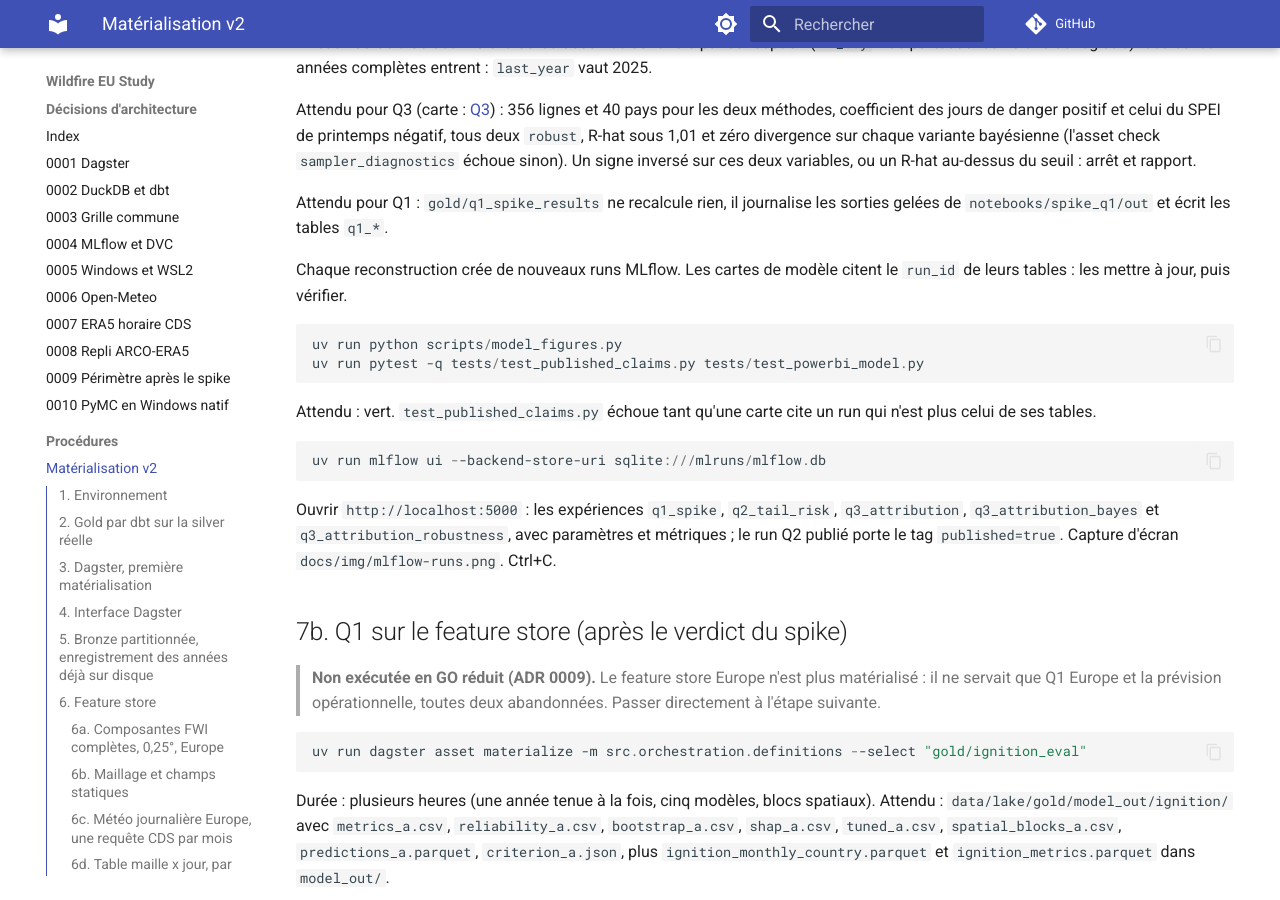
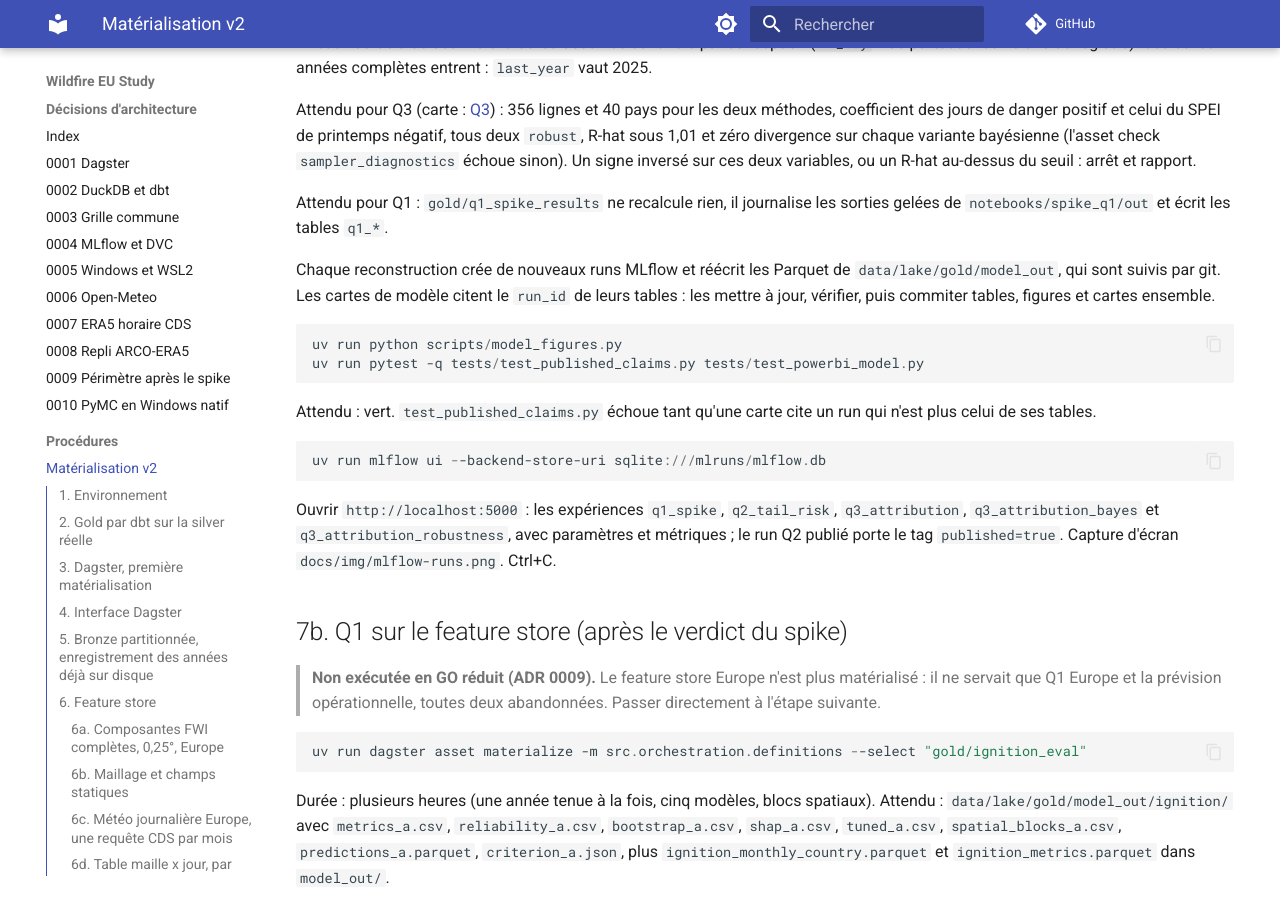
Before and after one commit to MasTristan/wildfire-eu-study, an MkDocs documentation site: the page built from docs/runbooks/materialise-v2.md, in a window 1280 px wide and 900 px high, scrolled down 3995 px. Built offline with MkDocs 1.6.1 and Material for MkDocs 9.7.7, drawn with Linux system fonts in a browser that asks for light colours; comment, search, counter and statistics services are not loaded; some of the changed text lies outside the part shown.

Commit message:
feat(data): keep the model outputs in git so cards and report text can be checked on a fresh clone

````diff
--- a/docs/runbooks/materialise-v2.md
+++ b/docs/runbooks/materialise-v2.md
@@ -227,8 +227,10 @@
 Attendu pour Q1 : `gold/q1_spike_results` ne recalcule rien, il journalise les
 sorties gelées de `notebooks/spike_q1/out` et écrit les tables `q1_*`.
 
-Chaque reconstruction crée de nouveaux runs MLflow. Les cartes de modèle
-citent le `run_id` de leurs tables : les mettre à jour, puis vérifier.
+Chaque reconstruction crée de nouveaux runs MLflow et réécrit les Parquet de
+`data/lake/gold/model_out`, qui sont suivis par git. Les cartes de modèle
+citent le `run_id` de leurs tables : les mettre à jour, vérifier, puis
+commiter tables, figures et cartes ensemble.
 
 ```powershell
 uv run python scripts/model_figures.py
@@ -307,10 +309,10 @@
 uvx --from "dvc[s3]==3.67.1" dvc remote modify --local storage secret_access_key <secret>
 ```
 
-3. Suivre et pousser la gold et les sorties de modèles :
+3. Suivre et pousser la gold. Les sorties de modèles (`data/lake/gold/model_out`, moins de 300 Ko) sont versionnées dans git, pas dans DVC :
 
 ```powershell
-uvx --from "dvc[s3]==3.67.1" dvc add data/lake/gold/star data/lake/gold/model_out
+uvx --from "dvc[s3]==3.67.1" dvc add data/lake/gold/star
 uvx --from "dvc[s3]==3.67.1" dvc push
 git add data/lake/gold/*.dvc .dvc/config
 git commit -m "data: track gold star and model outputs with DVC"
````
Also changed, not shown: docs/adr/0004-mlflow-file-dvc.md (+1 -1 lines), 17 other files.
